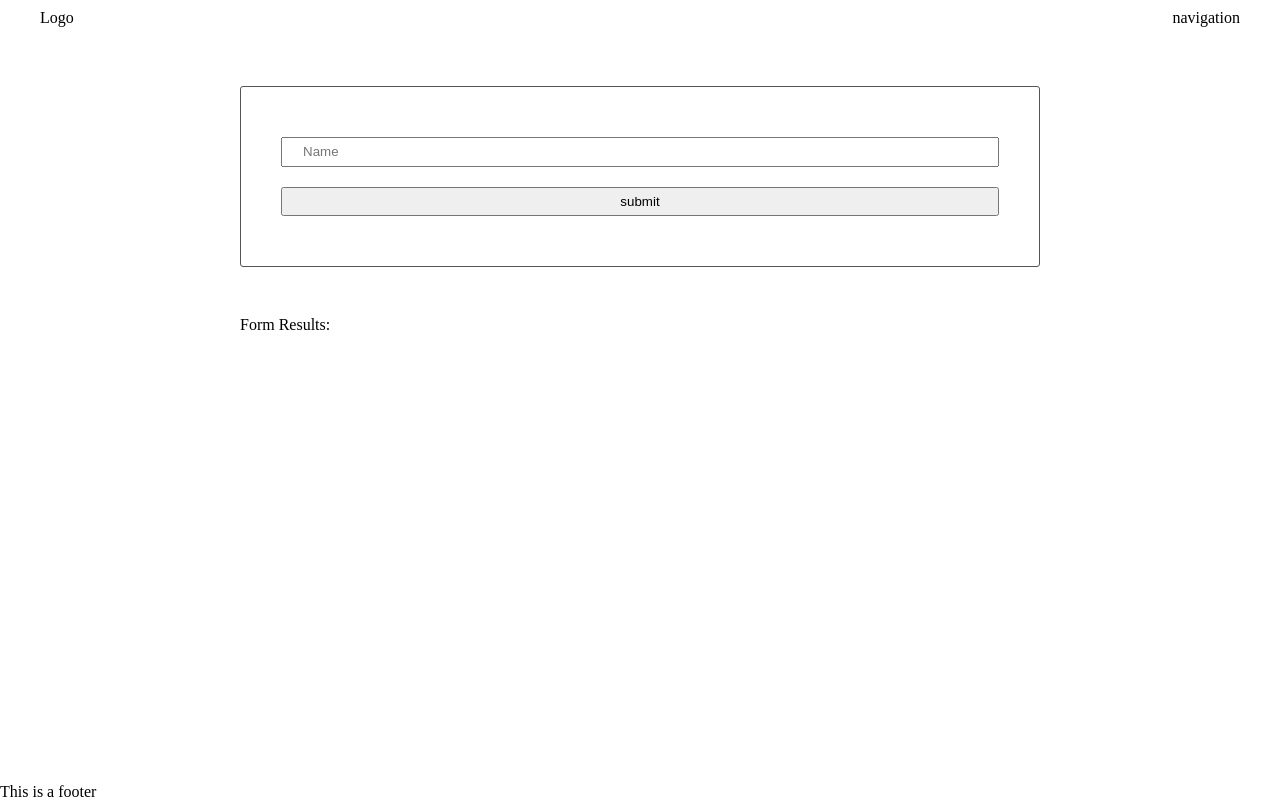
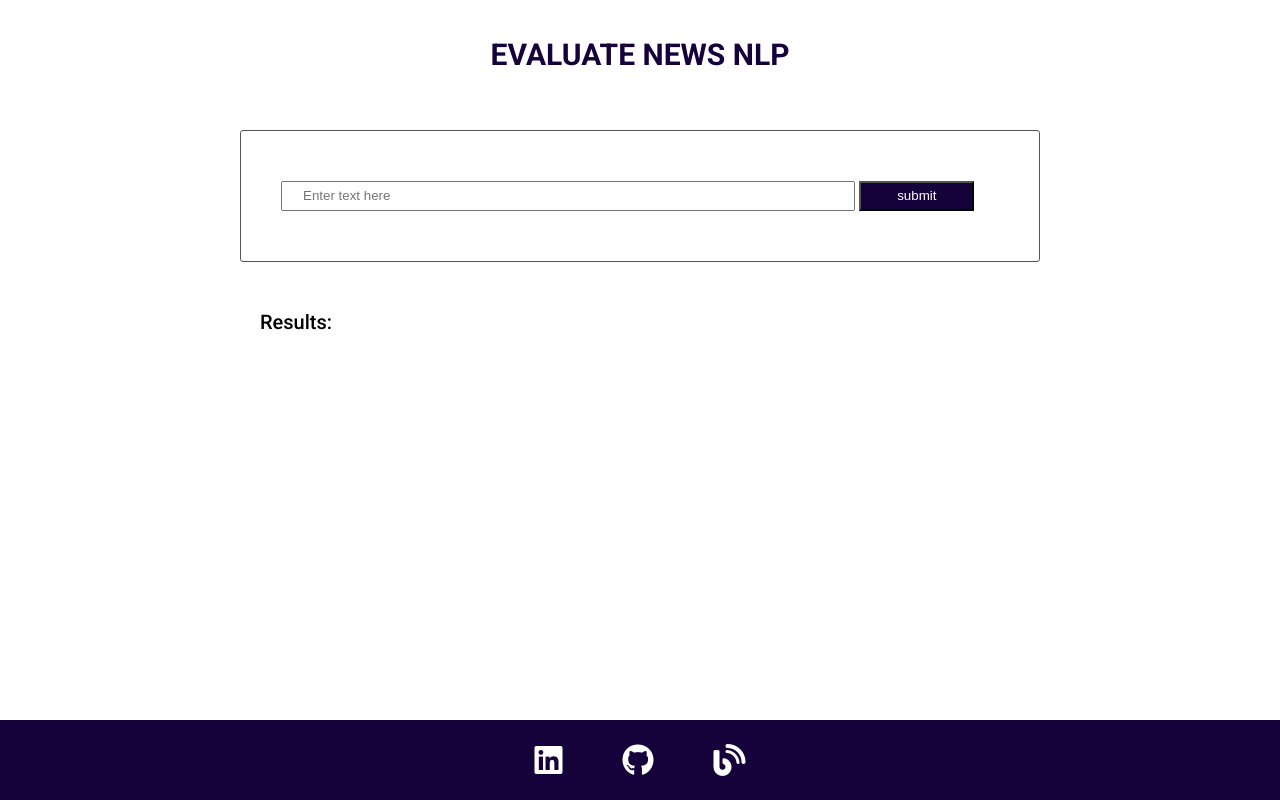
Before and after one commit to ncongduy/evaluate-nlp-project4-udacity, a website built with webpack: page src/client/views/index.html in a window 1280 px wide. Built offline with nearby package versions, Linux system fonts and the light colour scheme.

Commit message:
design layout

```diff
--- a/src/client/index.js
+++ b/src/client/index.js
@@ -6,6 +6,7 @@ import './styles/base.scss';
 import './styles/footer.scss';
 import './styles/form.scss';
 import './styles/header.scss';
+import './styles/results.scss';
 
 console.log(checkForName);
 
--- a/src/client/styles/base.scss
+++ b/src/client/styles/base.scss
@@ -1,4 +1,5 @@
 body {
+    font-family: 'Roboto', sans-serif;
     display: flex;
     flex-direction: column;
     min-height: 100vh;
--- a/src/client/styles/footer.scss
+++ b/src/client/styles/footer.scss
@@ -0,0 +1,18 @@
+$backgroundColor: #15023a;
+$color: #fff;
+
+footer {
+	background-color: $backgroundColor;
+	height: 10vh;
+    display: flex;
+    justify-content: center;
+    align-items: center;
+
+    div {
+        margin: 0 30px;
+
+        i {
+            color: $color;
+        }
+    }
+}
--- a/src/client/styles/form.scss
+++ b/src/client/styles/form.scss
@@ -2,11 +2,17 @@ form {
     border: 1px solid #545454;
     border-radius: 3px;
     padding: 40px;
+
+    input {
+        padding: 5px 20px;
+        width: 80%;
+        line-height: 16px;
+        margin: 10px 0;
+    }
+
+    input[type='submit'] {
+        background-color: #15023a;
+        color: #fff;
+        width: 16%;
+    }
 }
-
-input {
-    padding: 5px 20px;
-    width: 100%;
-    line-height: 16px;
-    margin: 10px 0;
-}
--- a/src/client/styles/header.scss
+++ b/src/client/styles/header.scss
@@ -1,5 +1,16 @@
+$textColor: #15023a;
+
 header {
     display: flex;
-    justify-content: space-between;
-    padding: 10px 40px;
+    justify-content: center;
+    align-items: center;
+    height: 10vh;
+
+    h1 {
+        font-size: 30px;
+        text-transform: uppercase;
+        font-weight: 700;
+        margin-top: 30px;
+        color: $textColor;
+    }
 }
--- /dev/null
+++ b/src/client/styles/results.scss
@@ -0,0 +1,8 @@
+#results {
+    padding: 0 20px;
+
+    h2 {
+        font-size: 20px;
+        font-weight: 500;
+    }
+}
--- a/src/client/views/index.html
+++ b/src/client/views/index.html
@@ -1,38 +1,61 @@
 <!DOCTYPE html>
 <html lang="en" dir="ltr">
+
 <head>
     <meta charset="utf-8">
-        <title>Test</title>
+    <title>Evaluate News NLP</title>
+    <link href="https://fonts.googleapis.com/css2?family=Roboto:wght@300;400;500;700&display=swap" rel="stylesheet">
+    <link rel="stylesheet" href="https://cdnjs.cloudflare.com/ajax/libs/font-awesome/6.0.0-beta2/css/all.min.css">
 </head>
 
 <body>
-
     <header>
-            <div class="">
-                Logo
-            </div>
-            <div class="">
-                navigation
-            </div>
+        <h1 class="">
+            evaluate news nlp
+        </h1>
     </header>
 
     <main>
         <section>
             <form class="" onsubmit="return handleSubmit(event)">
-                    <input id="name" type="text" name="input" value="" onblur="onBlur()" placeholder="Name">
-                    <input type="submit" name="" value="submit" onclick="return Client.handleSubmit(event)" onsubmit="return Client.handleSubmit(event)">
+                <input id="name" type="text" name="input" value="" onblur="onBlur()" placeholder="Enter text here">
+                <input type="submit" name="" value="submit" onclick="return Client.handleSubmit(event)"
+                    onsubmit="return Client.handleSubmit(event)">
             </form>
         </section>
 
         <section>
-                <strong>Form Results:</strong>
-                <div id="results"></div>
+            <div id="results">
+                <h2>Results:</h2>
+                <ul>
+                    <li></li>
+                    <li></li>
+                    <li></li>
+                    <li></li>
+                </ul>
+            </div>
         </section>
     </main>
 
     <footer>
-            <p>This is a footer</p>
+        <div>
+            <a href="https://www.linkedin.com/in/duy-nguyen-55b850197/" target="_blank">
+                <i class="fab fa-2x fa-linkedin"></i>
+            </a>
+        </div>
+
+        <div>
+            <a href="https://github.com/ncongduy" target="_blank">
+                <i class="fab fa-2x fa-github"></i>
+            </a>
+        </div>
+
+        <div>
+            <a href="https://ncongduy.github.io/myPortfolio/" target="_blank">
+                <i class="fas fa-2x fa-blog"></i>
+            </a>
+        </div>
     </footer>
+</body>
 
-    </body>
 </html>
```
Lines whose indentation alone changed are shown as unchanged.
